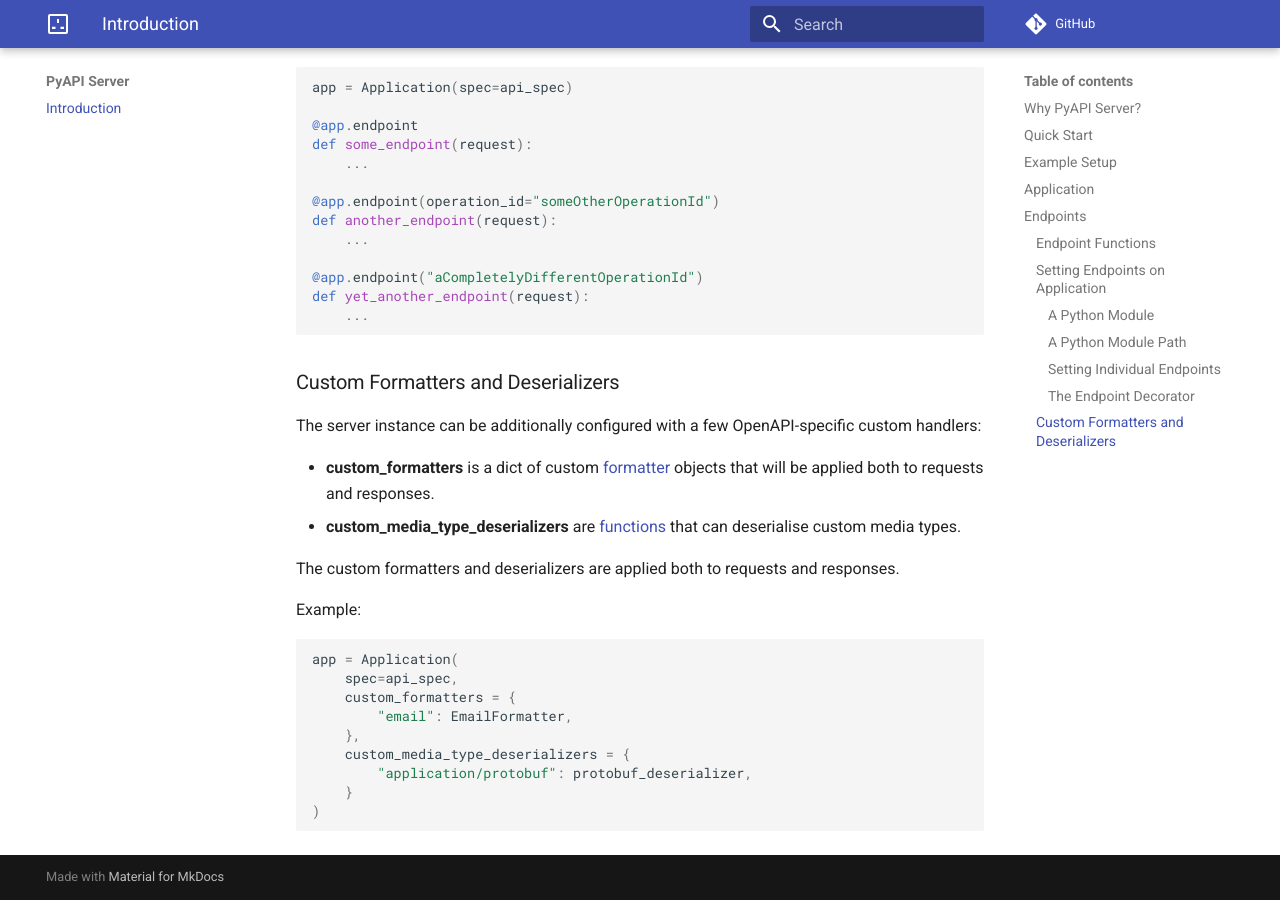
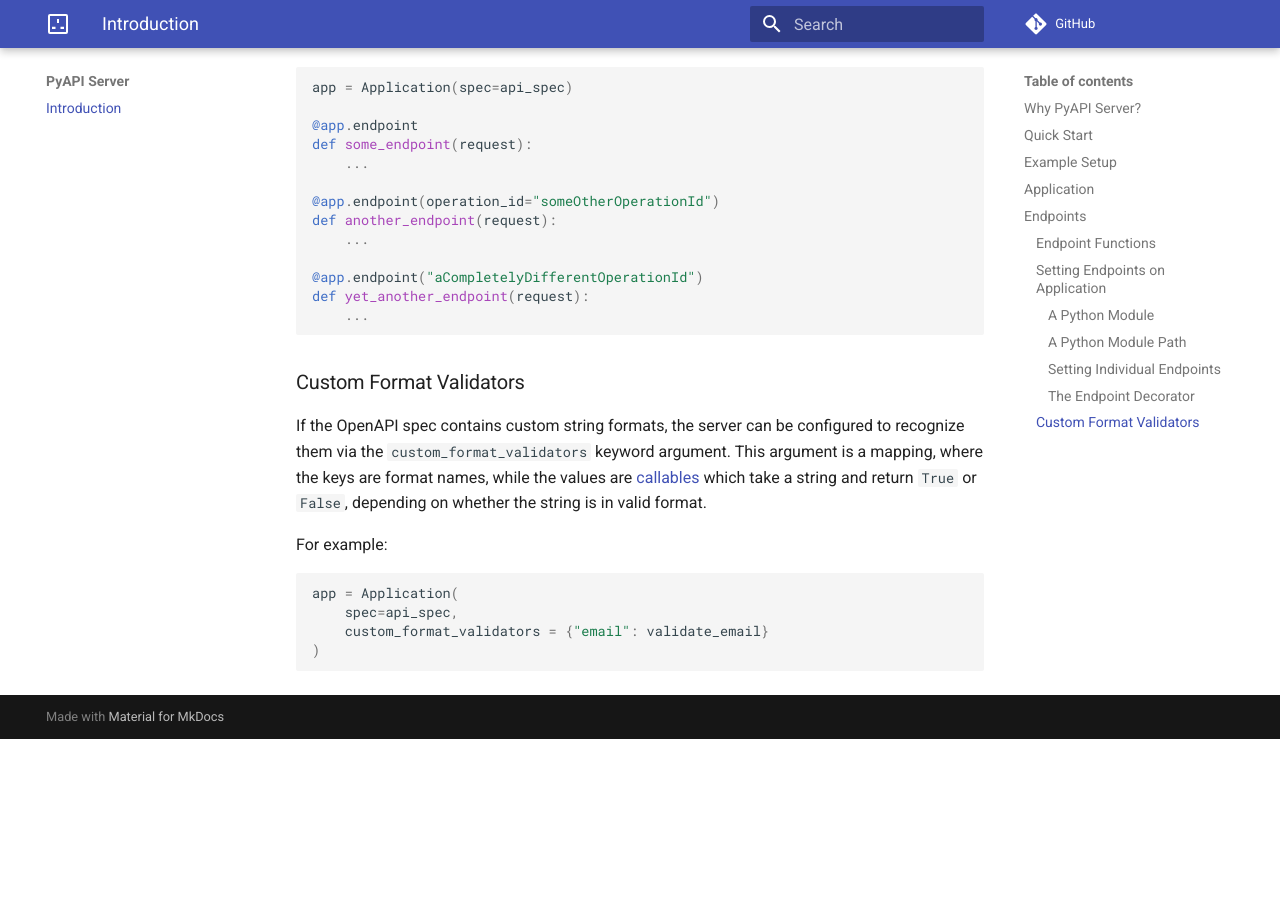
Before and after one commit to berislavlopac/pyapi-server, an MkDocs documentation site: the page built from docs/index.md, in a window 1280 px wide and 900 px high, scrolled down 4352 px. Built offline with MkDocs 1.6.1 and Material for MkDocs 9.7.7, drawn with Linux system fonts in a browser that asks for light colours; comment, search, counter and statistics services are not loaded; after the commit the page ends 5091 px from its top, so only the background shows below that.

Commit message:
support openapi-core 0.17

````diff
--- a/docs/index.md
+++ b/docs/index.md
@@ -181,25 +181,15 @@ def yet_another_endpoint(request):
     ...
 ```
 
-### Custom Formatters and Deserializers
+### Custom Format Validators
 
-The server instance can be additionally configured with a few OpenAPI-specific custom handlers:
+If the OpenAPI spec contains custom string formats, the server can be configured to recognize them via the `custom_format_validators` keyword argument. This argument is a mapping, where the keys are format names, while the values are [callables](https://openapi-core.readthedocs.io/en/latest/customizations.html#format-validators) which take a string and return `True` or `False`, depending on whether the string is in valid format.
 
-* **custom_formatters** is a dict of custom [formatter](https://openapi-core.readthedocs.io/en/latest/customizations.html#formats) objects that will be applied both to requests and responses.
-* **custom_media_type_deserializers** are [functions](https://openapi-core.readthedocs.io/en/latest/customizations.html#deserializers) that can deserialise custom media types.
-
-The custom formatters and deserializers are applied both to requests and responses.
-
-Example:
+For example:
 
 ```python
 app = Application(
     spec=api_spec,
-    custom_formatters = {
-        "email": EmailFormatter,
-    },
-    custom_media_type_deserializers = {
-        "application/protobuf": protobuf_deserializer,
-    }
+    custom_format_validators = {"email": validate_email}
 )
 ```
--- a/pyproject.toml
+++ b/pyproject.toml
@@ -1,6 +1,6 @@
 [project]
 name = "pyapi-server"
-version = "0.2.8"
+version = "0.3.0"
 description = "Lightweight API framework using an OpenAPI spec for routing and validation."
 readme = "README.md"
 license = {text = "MIT"}
````
Also changed, not shown: release-notes/0.3.0.md (added, +3 -0 lines), 2 other files.
